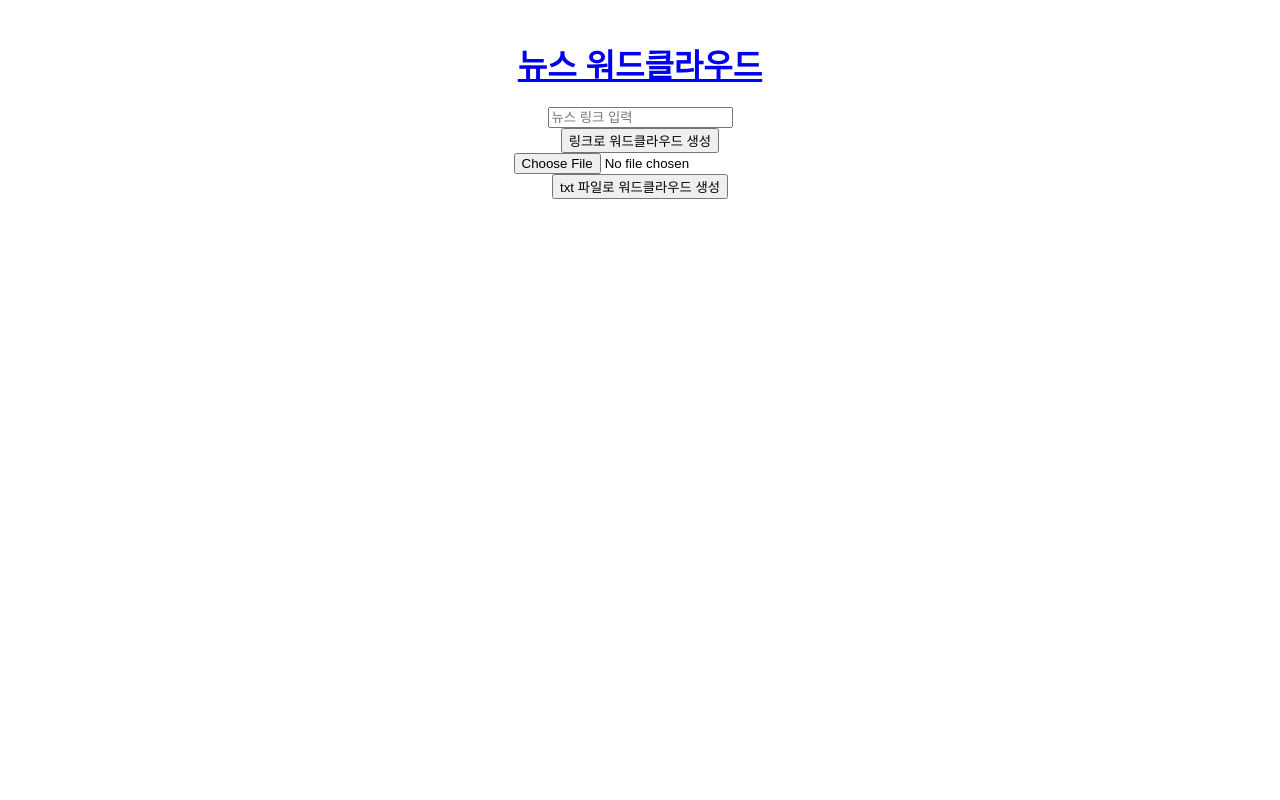
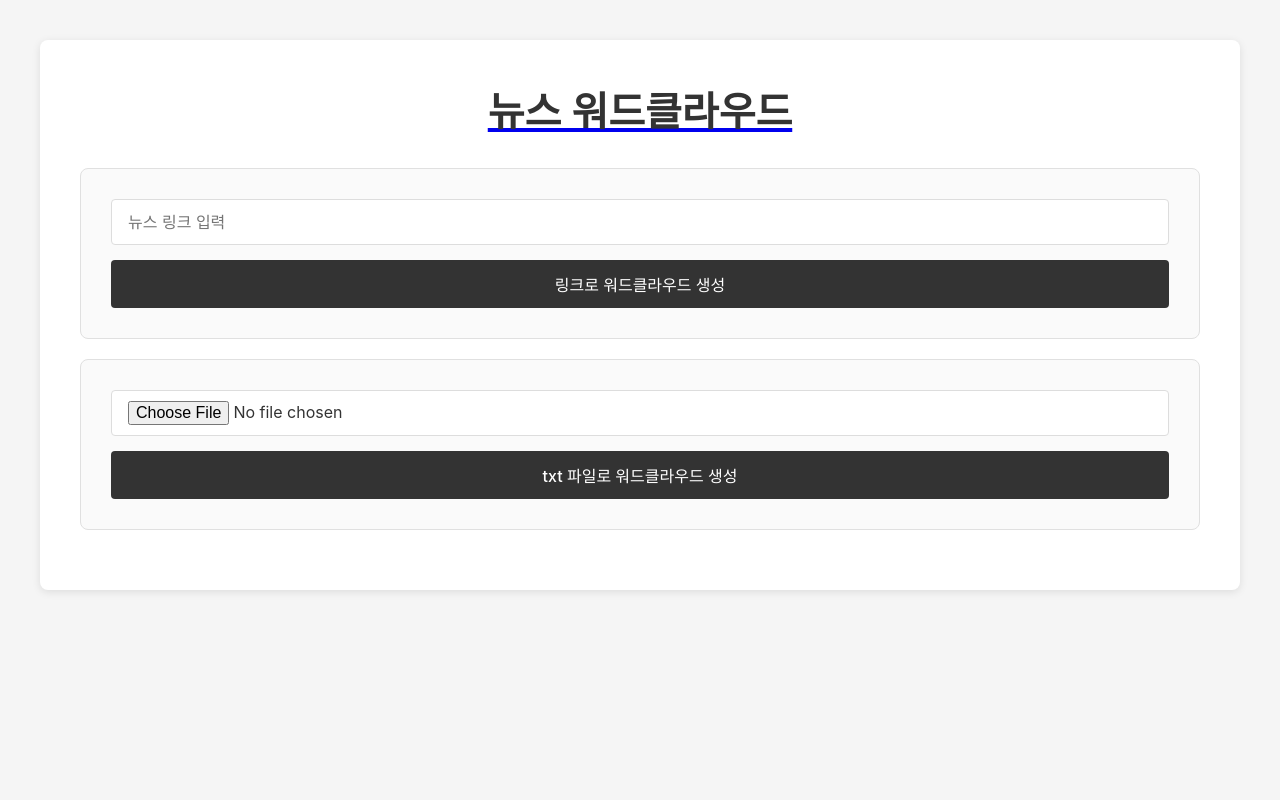
Before and after one commit to tasueom/news-wordcloud, a Flask app: page / in a window 1280 px wide. Run offline with Flask 3, Linux system fonts and the light colour scheme; some libraries are stand-ins or nearby versions.

Commit message:
chore: style.css 변경

```diff
--- a/static/css/style.css
+++ b/static/css/style.css
@@ -1,10 +1,178 @@
-body {
-    font-family: '맑은 고딕', sans-serif;
-    text-align: center;
-    margin: 40px;
+/* 전역 스타일 */
+* {
+    margin: 0;
+    padding: 0;
+    box-sizing: border-box;
 }
 
+body {
+    font-family: '맑은 고딕', 'Malgun Gothic', -apple-system, BlinkMacSystemFont, 'Segoe UI', sans-serif;
+    background: #f5f5f5;
+    min-height: 100vh;
+    padding: 20px;
+    color: #333;
+}
+
+/* 컨테이너 */
+.container {
+    max-width: 1200px;
+    margin: 0 auto;
+    background: white;
+    border-radius: 8px;
+    box-shadow: 0 2px 8px rgba(0, 0, 0, 0.1);
+    padding: 40px;
+    margin-top: 20px;
+    margin-bottom: 20px;
+}
+
+/* 헤더 스타일 */
+h1 {
+    font-size: 2.5rem;
+    font-weight: 600;
+    color: #333;
+    margin-bottom: 30px;
+    text-align: center;
+}
+
+h1 a {
+    text-decoration: none;
+    color: inherit;
+}
+
+h1 a:hover {
+    color: #666;
+}
+
+h2 {
+    font-size: 1.8rem;
+    color: #333;
+    margin: 40px 0 20px 0;
+    text-align: center;
+    font-weight: 500;
+}
+
+/* 폼 스타일 */
+form {
+    background: #fafafa;
+    padding: 30px;
+    border-radius: 8px;
+    margin: 20px 0;
+    border: 1px solid #e0e0e0;
+}
+
+input[type="text"],
+input[type="file"] {
+    width: 100%;
+    padding: 12px 16px;
+    font-size: 1rem;
+    border: 1px solid #ddd;
+    border-radius: 4px;
+    margin-bottom: 15px;
+    transition: border-color 0.2s ease;
+    background: white;
+    font-family: inherit;
+}
+
+input[type="text"]:focus {
+    outline: none;
+    border-color: #999;
+}
+
+input[type="file"] {
+    padding: 10px 16px;
+    cursor: pointer;
+}
+
+input[type="file"]:hover {
+    border-color: #999;
+}
+
+/* 버튼 스타일 */
+button {
+    width: 100%;
+    padding: 12px 30px;
+    font-size: 1rem;
+    font-weight: 500;
+    color: white;
+    background: #333;
+    border: none;
+    border-radius: 4px;
+    cursor: pointer;
+    transition: background-color 0.2s ease;
+    font-family: inherit;
+}
+
+button:hover {
+    background: #555;
+}
+
+button:active {
+    background: #222;
+}
+
+/* 캔버스 스타일 */
 canvas {
+    display: block;
     margin: 30px auto;
-    display: block;
+    border-radius: 4px;
+    background: white;
 }
+
+#barChart {
+    max-width: 100%;
+    height: auto !important;
+}
+
+#wordCanvas {
+    border: 1px solid #e0e0e0;
+    background: white;
+}
+
+/* 반응형 디자인 */
+@media (max-width: 768px) {
+    .container {
+        padding: 20px;
+        margin: 10px;
+        border-radius: 4px;
+    }
+
+    h1 {
+        font-size: 2rem;
+    }
+
+    h2 {
+        font-size: 1.5rem;
+    }
+
+    form {
+        padding: 20px;
+    }
+
+    canvas {
+        margin: 20px auto;
+        max-width: 100%;
+    }
+
+    #wordCanvas {
+        width: 100% !important;
+        height: auto !important;
+    }
+}
+
+/* 스크롤바 스타일 */
+::-webkit-scrollbar {
+    width: 8px;
+}
+
+::-webkit-scrollbar-track {
+    background: #f1f1f1;
+}
+
+::-webkit-scrollbar-thumb {
+    background: #ccc;
+    border-radius: 4px;
+}
+
+::-webkit-scrollbar-thumb:hover {
+    background: #999;
+}
--- a/templates/layout.html
+++ b/templates/layout.html
@@ -9,8 +9,10 @@
     <link rel="stylesheet" href="{{ url_for('static', filename='css/style.css') }}">
 </head>
 <body>
-    <a href="{{ url_for('index') }}"><h1>뉴스 워드클라우드</h1></a>
-{% block content %}
-{% endblock %}
+    <div class="container">
+        <a href="{{ url_for('index') }}"><h1>뉴스 워드클라우드</h1></a>
+        {% block content %}
+        {% endblock %}
+    </div>
 </body>
 </html>
```
